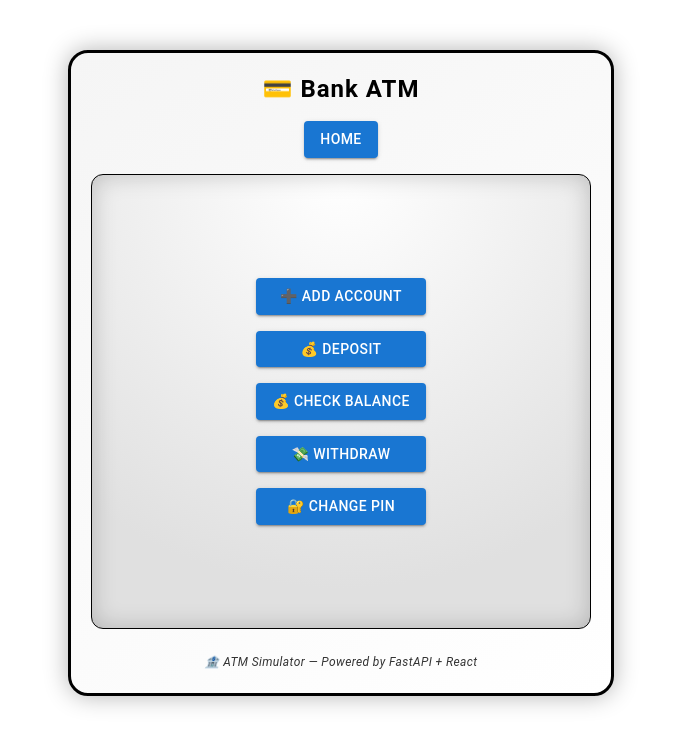
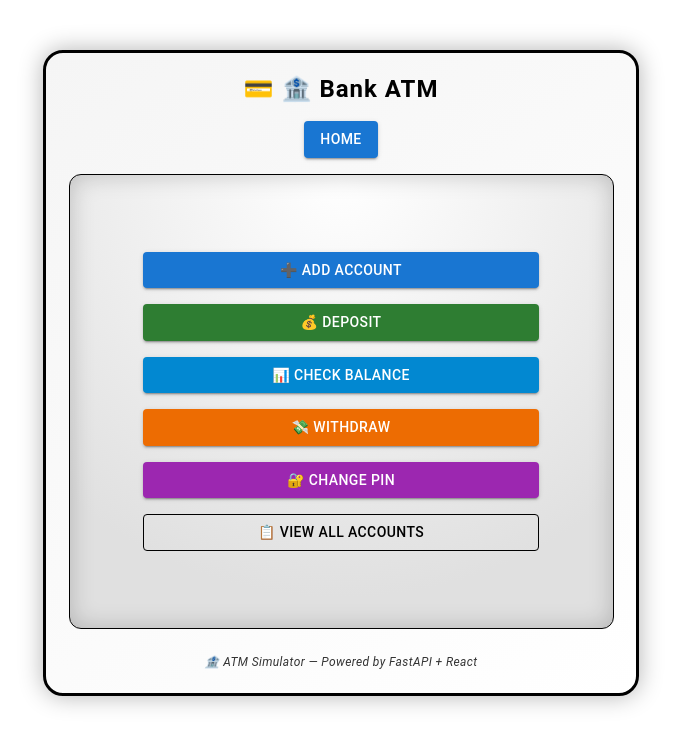
Before and after one commit to Awais-Rasheed/ATM_Simulator_FastAPI, a React (Create React App) app in the folder frontend/: page / in a window 1280 px wide. Shown: the top 746 px of the page, without its empty margins (299-980 px from the left). Built offline with nearby package versions, Linux system fonts and the light colour scheme.

Commit message:
Add view all account component

```diff
--- a/frontend/src/App.js
+++ b/frontend/src/App.js
@@ -6,6 +6,7 @@ import Withdraw from "./pages/Withdraw";
 import ChangePin from "./pages/ChangePin";
 import AddAccount from "./pages/AddAccount";
 import CheckBalance from "./pages/CheckBalance";
+import ViewAccounts from "./pages/ViewAccounts";
 import { ToastContainer } from "react-toastify";
 import "react-toastify/dist/ReactToastify.css";
 
@@ -20,6 +21,7 @@ function App() {
           <Route path="/change-pin" element={<ChangePin />} />
           <Route path="/add-account" element={<AddAccount />} />
           <Route path="/check-balance" element={<CheckBalance />} />
+          <Route path="/view-accounts" element={<ViewAccounts />} />
         </Routes>
 
       <ToastContainer position="top-center" />
--- a/frontend/src/components/ATMDisplay.jsx
+++ b/frontend/src/components/ATMDisplay.jsx
@@ -12,7 +12,7 @@ const ATMDisplay = ({ title, children }) => {
         background: "linear-gradient(145deg, #f5f5f5, #ffffff)",
         border: "3px solid #000000",
         borderRadius: "20px",
-        width: 500,
+        width: 550,
         height: 600,
         margin: "50px auto",
         padding: "20px",
--- a/frontend/src/pages/Home.jsx
+++ b/frontend/src/pages/Home.jsx
@@ -1,3 +1,4 @@
+// src/pages/Home.jsx
 import React from "react";
 import { Button, Stack } from "@mui/material";
 import { useNavigate } from "react-router-dom";
@@ -7,23 +8,54 @@ function Home() {
   const navigate = useNavigate();
 
   return (
-    <ATMDisplay title="Bank ATM">
-
-      <Stack spacing={2}>
-        <Button variant="contained" onClick={() => navigate("/add-account")}>
+    <ATMDisplay title="🏦 Bank ATM">
+      <Stack spacing={2} sx={{ width: "80%" }}>
+        <Button
+          variant="contained"
+          color="primary"
+          onClick={() => navigate("/add-account")}
+        >
           ➕ Add Account
         </Button>
-        <Button variant="contained" onClick={() => navigate("/deposit")}>
+
+        <Button
+          variant="contained"
+          color="success"
+          onClick={() => navigate("/deposit")}
+        >
           💰 Deposit
         </Button>
-        <Button variant="contained" onClick={() => navigate("/check-balance")}>
-          💰 Check Balance
+
+        <Button
+          variant="contained"
+          color="info"
+          onClick={() => navigate("/check-balance")}
+        >
+          📊 Check Balance
         </Button>
-        <Button variant="contained" onClick={() => navigate("/withdraw")}>
+
+        <Button
+          variant="contained"
+          color="warning"
+          onClick={() => navigate("/withdraw")}
+        >
           💸 Withdraw
         </Button>
-        <Button variant="contained" onClick={() => navigate("/change-pin")}>
+
+        <Button
+          variant="contained"
+          color="secondary"
+          onClick={() => navigate("/change-pin")}
+        >
           🔐 Change PIN
+        </Button>
+
+        <Button
+          variant="outlined"
+          color="inherit"
+          onClick={() => navigate("/view-accounts")}
+        >
+          📋 View All Accounts
         </Button>
       </Stack>
     </ATMDisplay>
--- /dev/null
+++ b/frontend/src/pages/ViewAccounts.jsx
@@ -0,0 +1,161 @@
+// src/pages/ViewAccounts.jsx
+import React, { useEffect, useState } from "react";
+import axios from "axios";
+import {
+  Box,
+  Typography,
+  Table,
+  TableHead,
+  TableBody,
+  TableRow,
+  TableCell,
+  TableContainer,
+  Paper,
+  CircularProgress,
+  Button,
+  Stack,
+} from "@mui/material";
+import ATMDisplay from "../components/ATMDisplay";
+import { toast } from "react-toastify";
+
+const ViewAccounts = () => {
+  const [accounts, setAccounts] = useState([]);
+  const [loading, setLoading] = useState(true);
+
+  // Fetch all accounts
+  const fetchAccounts = async () => {
+    try {
+      const response = await axios.get("http://127.0.0.1:8000/all-account");
+      setAccounts(response.data);
+      setLoading(false);
+    } catch (error) {
+      console.error("Error fetching accounts:", error);
+      setLoading(false);
+    }
+  };
+
+  // Delete account
+  const handleDelete = async (account_number) => {
+    toast.info(
+      <div>
+        <p>Are you sure you want to delete this account?</p>
+        <Stack direction="row" spacing={2} justifyContent="center">
+          <Button
+            variant="contained"
+            color="error"
+            size="small"
+            onClick={async () => {
+              try {
+                await axios.delete(`http://127.0.0.1:8000/remove-account/${account_number}`);
+                toast.dismiss();
+                toast.success("🗑️ Account deleted successfully!");
+                fetchAccounts();
+              } catch (error) {
+                toast.dismiss();
+                toast.error("❌ Failed to delete account!");
+              }
+            }}
+          >
+            Yes
+          </Button>
+          <Button
+            variant="outlined"
+            color="inherit"
+            size="small"
+            onClick={() => toast.dismiss()}
+          >
+            No
+          </Button>
+        </Stack>
+      </div>,
+      { autoClose: false, closeOnClick: false, draggable: false }
+    );
+  };
+
+  // Update account
+  const handleUpdate = async (account_number) => {
+    const newTitle = prompt("Enter new account title:");
+    if (!newTitle) return;
+
+    try {
+      await axios.put(
+        `http://127.0.0.1:8000/update-account/${account_number}`,
+        null,
+        { params: { updated_title: newTitle } }
+      );
+      toast.success("✅ Account updated successfully!");
+      fetchAccounts();
+    } catch (error) {
+      console.error(error);
+      toast.error("❌ Failed to update account!");
+    }
+  };
+
+  useEffect(() => {
+    fetchAccounts();
+  }, []);
+
+  return (
+    <ATMDisplay title="🏦 All Accounts Overview">
+      {loading ? (
+        <CircularProgress color="primary" />
+      ) : accounts.length === 0 ? (
+        <Typography>No accounts found.</Typography>
+      ) : (
+        <TableContainer
+          component={Paper}
+          sx={{
+            width: "100%",
+            boxShadow: "none",
+            backgroundColor: "#f9f9f9",
+            borderRadius: "10px",
+          }}
+        >
+          <Table size="small" aria-label="accounts table">
+            <TableHead>
+              <TableRow sx={{ backgroundColor: "#00bcd4" }}>
+                <TableCell sx={{ fontWeight: "bold", color: "#fff" }}>Account No</TableCell>
+                <TableCell sx={{ fontWeight: "bold", color: "#fff" }}>Title</TableCell>
+                <TableCell sx={{ fontWeight: "bold", color: "#fff" }}>Balance (PKR)</TableCell>
+                <TableCell sx={{ fontWeight: "bold", color: "#fff" }} align="center">
+                  Actions
+                </TableCell>
+              </TableRow>
+            </TableHead>
+            <TableBody>
+              {accounts.map((acc) => (
+                <TableRow key={acc.id}>
+                  <TableCell>{acc.account_number}</TableCell>
+                  <TableCell>{acc.account_title}</TableCell>
+                  <TableCell>{acc.account_balance.toLocaleString()}</TableCell>
+                  <TableCell align="center">
+                    <Stack direction="row" spacing={1} justifyContent="center">
+                      <Button
+                        variant="contained"
+                        color="success"
+                        size="small"
+                        onClick={() => handleUpdate(acc.account_number)}
+                      >
+                        ✏️ Update
+                      </Button>
+                      <Button
+                        variant="outlined"
+                        color="error"
+                        size="small"
+                        onClick={() => handleDelete(acc.account_number)}
+                      >
+                        🗑️ Delete
+                      </Button>
+                    </Stack>
+                  </TableCell>
+                </TableRow>
+              ))}
+            </TableBody>
+          </Table>
+        </TableContainer>
+      )}
+    </ATMDisplay>
+  );
+};
+
+export default ViewAccounts;
```
